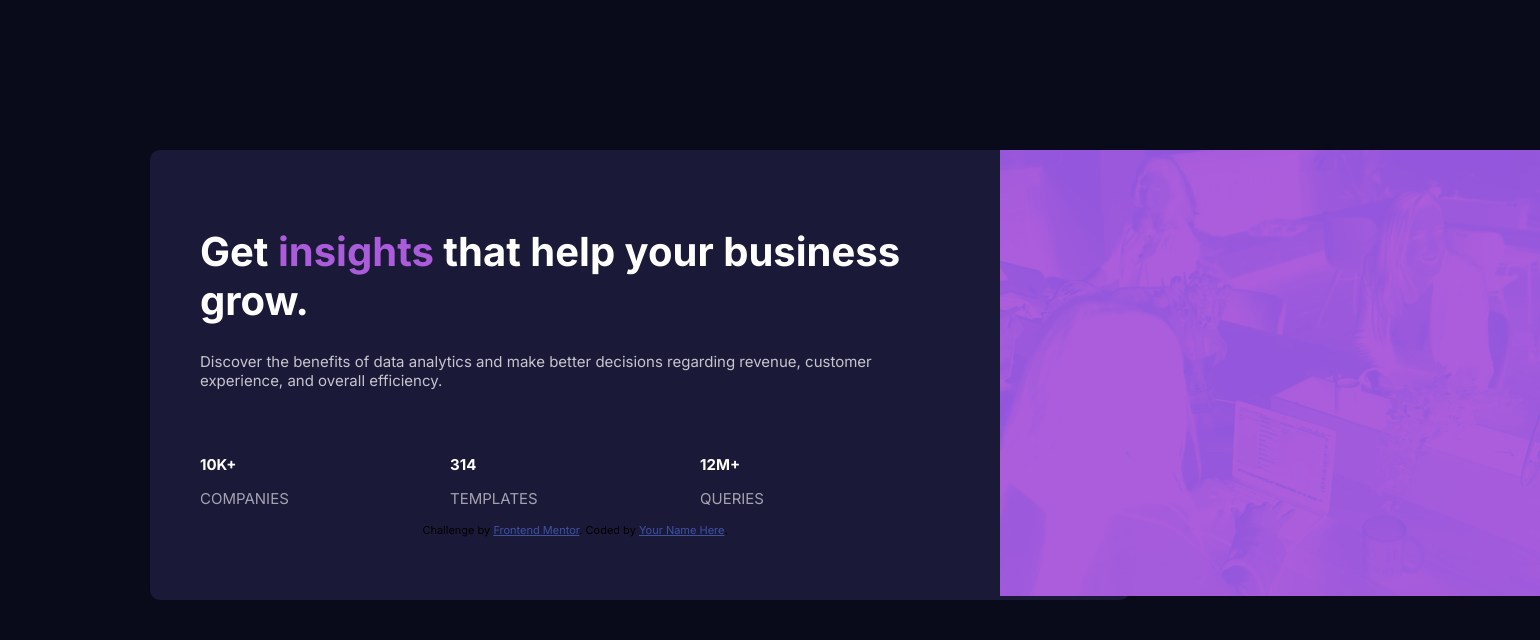
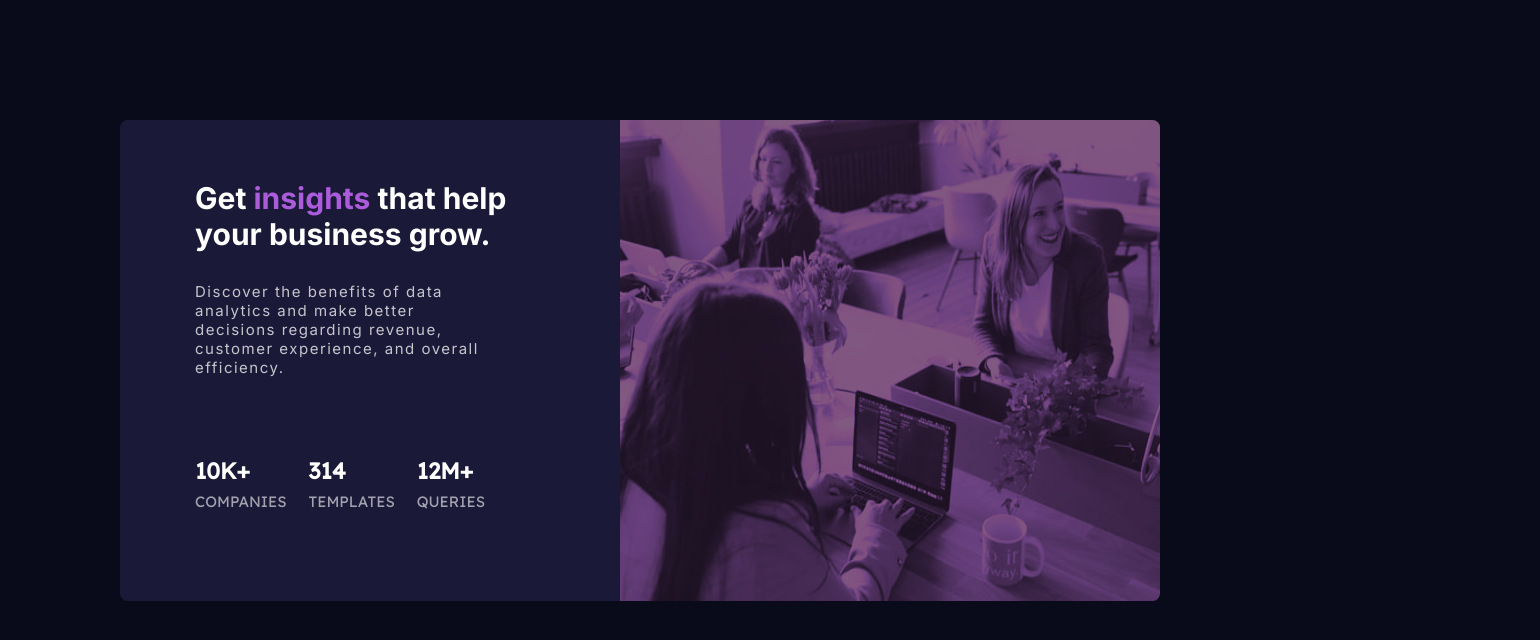
Before and after one commit to mariamihai/fm-stats-preview-card-component, a plain HTML site: page index.html in a window 1280 px wide. Shown: the whole page, 1540 px wide, since content can reach past the window. Drawn offline with Linux system fonts and the light colour scheme.

Commit message:
Redone of challenge

```diff
--- /dev/null
+++ b/css/styles.scss
@@ -0,0 +1,113 @@
+@import url("https://fonts.googleapis.com/css2?family=Inter:wght@400;700&family=Lexend+Deca&display=swap");
+:root {
+  --main-background-color: hsl(233, 47%, 7%);
+  --card-color: hsl(244, 38%, 16%);
+  --accent-color: hsl(277, 64%, 61%);
+  --main-heading-color: hsl(0, 0%, 100%);
+  --main-paragraph-color: hsla(0, 0%, 100%, 0.75);
+  --stat-headings-color: hsla(0, 0%, 100%, 0.6);
+  --image--filter: invert(15%) sepia(25%) saturate(1000%) hue-rotate(235deg)
+    brightness(50%) contrast(100%);
+}
+
+body {
+  background: var(--main-background-color);
+  margin: 0;
+  font-size: 15px;
+  font-family: "Inter";
+}
+
+.card {
+  text-align: center;
+  margin: 5em 1.5em 3em 1.5em;
+
+  img.image-header-mobile {
+    width: 100%;
+    border-radius: 0.5em 0.5em 0 0;
+    margin-bottom: -0.5em;
+    filter: var(--image--filter);
+  }
+
+  img.image-header-desktop {
+    display: none;
+    filter: var(--image--filter);
+  }
+}
+
+.info {
+  background: var(--card-color);
+  border-radius: 0 0 0.5em 0.5em;
+  padding: 2em;
+
+  h1 {
+    margin: 0;
+    color: var(--main-heading-color);
+
+    span {
+      color: var(--accent-color);
+    }
+  }
+
+  .description {
+    letter-spacing: 0.1em;
+    color: var(--main-paragraph-color);
+  }
+
+  .main-stats {
+    font-family: "Lexend Deca";
+    padding-top: 1em;
+
+    .stat {
+      text-transform: uppercase;
+
+      .numbers {
+        color: var(--main-heading-color);
+        margin-bottom: 0;
+      }
+
+      .object {
+        margin-top: 0.5em;
+        margin-bottom: 2em;
+        color: var(--stat-headings-color);
+      }
+    }
+  }
+}
+
+@media only screen and (min-width: 700px) {
+  .card {
+    margin: 8em;
+    text-align: left;
+    display: flex;
+    flex-direction: row-reverse;
+
+    img.image-header-mobile {
+      display: none;
+    }
+
+    img.image-header-desktop {
+      display: block;
+      border-radius: 0 0.5em 0.5em 0;
+      flex: 1;
+    }
+
+    .info {
+      border-radius: 0.5em 0 0 0.5em;
+      padding: 4em 5em;
+      flex: 1;
+
+      .description {
+        padding-right: 4em;
+        padding-top: 1em;
+      }
+    }
+
+    .main-stats {
+      display: flex;
+      justify-content: space-between;
+
+      padding-top: 3em;
+      padding-right: 4em;
+    }
+  }
+}
--- a/index.html
+++ b/index.html
@@ -12,10 +12,6 @@
       href="./assets/favicon-32x32.png"
     />
 
-    <link rel="preconnect" href="https://fonts.gstatic.com">
-    <link href="https://fonts.googleapis.com/css2?family=Inter:wght@400;700&display=swap" rel="stylesheet">
-    <link href="https://fonts.googleapis.com/css2?family=Inter:wght@400;700&family=Lexend+Deca&display=swap" rel="stylesheet">
-
     <title>Frontend Mentor | Stats preview card component</title>
 
     <!-- Feel free to remove these styles or customise in your own stylesheet 👍 -->
@@ -24,11 +20,48 @@
     .attribution a { color: hsl(228, 45%, 44%); }
   </style>
    -->
-    <link rel="stylesheet" href="styles.css" />
+    <link rel="stylesheet" href="css/styles.css" />
   </head>
 
   <body>
-    <div class="content card">
+    <div class="card">
+      <img
+        class="image-header-mobile"
+        alt="People talking"
+        src="assets/image-header-mobile.jpg"
+      />
+
+      <img
+        class="image-header-desktop"
+        alt="People talking"
+        src="assets/image-header-desktop.jpg"
+      />
+
+      <div class="info">
+        <h1>Get <span>insights</span> that help your business grow.</h1>
+
+        <p class="description">
+          Discover the benefits of data analytics and make better decisions
+          regarding revenue, customer experience, and overall efficiency.
+        </p>
+
+        <div class="main-stats">
+          <div class="stat">
+            <h2 class="numbers">10k+</h2>
+            <p class="object">companies</p>
+          </div>
+          <div class="stat">
+            <h2 class="numbers">314</h2>
+            <p class="object">templates</p>
+          </div>
+          <div class="stat">
+            <h2 class="numbers">12m+</h2>
+            <p class="object">queries</p>
+          </div>
+        </div>
+      </div>
+    </div>
+    <!-- <div class="content card">
       <div class="text-info">
         <h1 class="title white">
           Get <span class="soft-violet">insights</span> that help
@@ -65,6 +98,6 @@
       <div class="image-info">
         <img alt="people talking" src="./assets/image-header-desktop.jpg" class="img"></img>
       </div>
-    </div>
+    </div> -->
   </body>
 </html>
```
Also changed, not shown: css/styles.css (added), styles.css (deleted), 2 other files.
